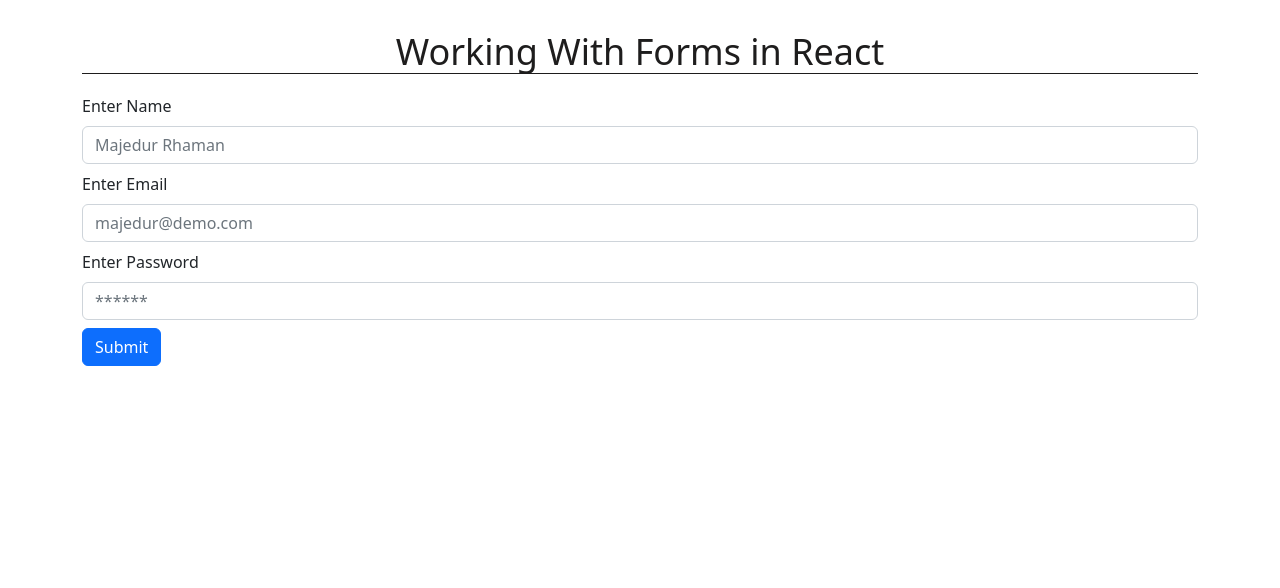
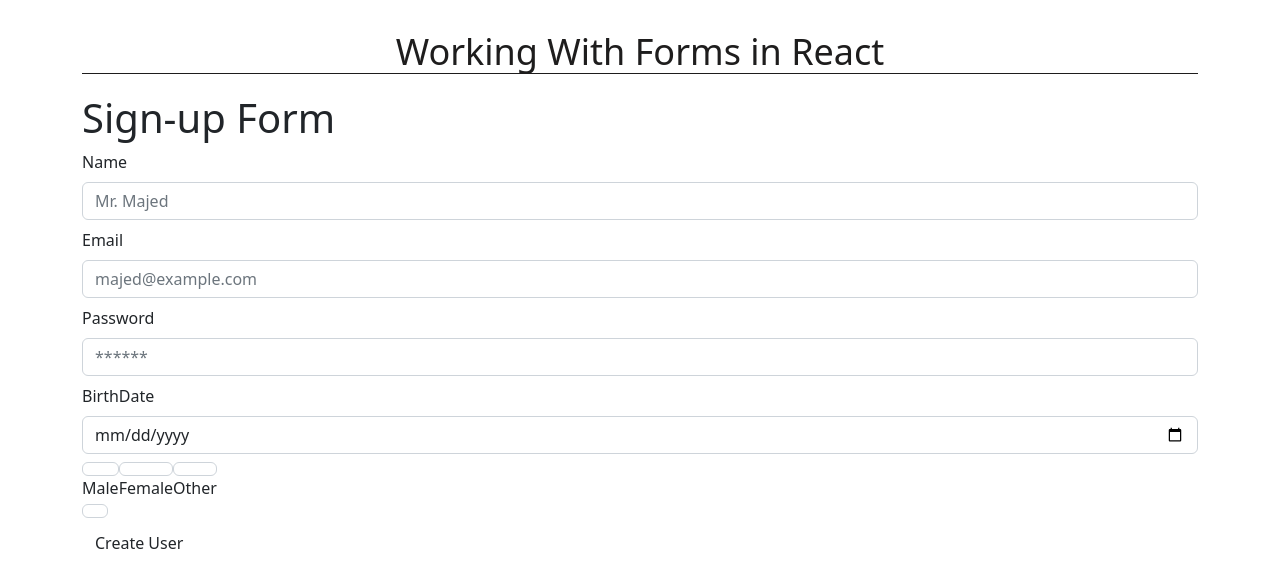
Before and after one commit to majedurwd/react-input-form-handle, a React (Create React App) app: page / in a window 1280 px wide. Shown: the top 588 px of the page. Built offline with nearby package versions, Linux system fonts and the light colour scheme.

Commit message:
Error solve

```diff
--- a/src/app.jsx
+++ b/src/app.jsx
@@ -4,7 +4,8 @@ import classes from "./app.module.css";
 // import Inputs from "./components/inputs"
 // import UnControlledForm from "./components/forms/uncontrol-form"
 // import ControlledForm from "./components/forms/control-form";
-import SplitForm from "./components/split-form";
+// import SplitForm from "./components/split-form";
+import SignupForm from "./components/signup-form";
 
 const App = () => {
     return (
@@ -14,7 +15,9 @@ const App = () => {
                 {/* <Inputs /> */}
                 {/* <UnControlledForm /> */}
                 {/* <ControlledForm /> */}
-                <SplitForm />
+                {/* <SplitForm /> */}
+                <SignupForm />
+
             </div>
         </div>
     );
--- a/src/components/signup-form/index.jsx
+++ b/src/components/signup-form/index.jsx
@@ -58,3 +58,5 @@ class SignupForm extends React.Component {
         )
     }
 }
+
+export default SignupForm
```
